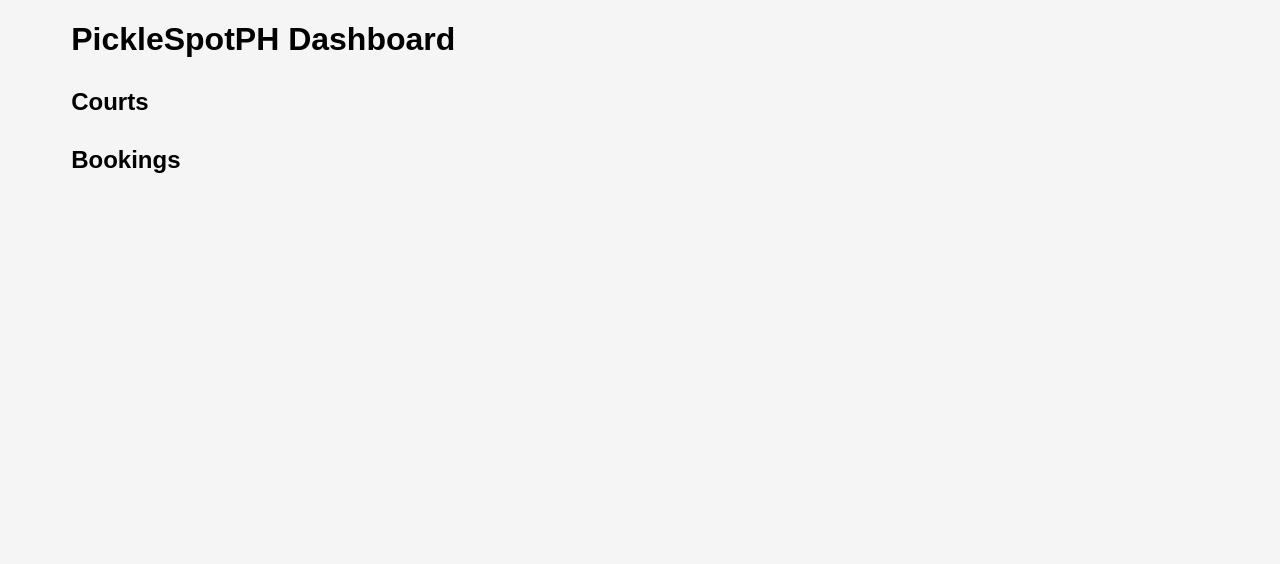
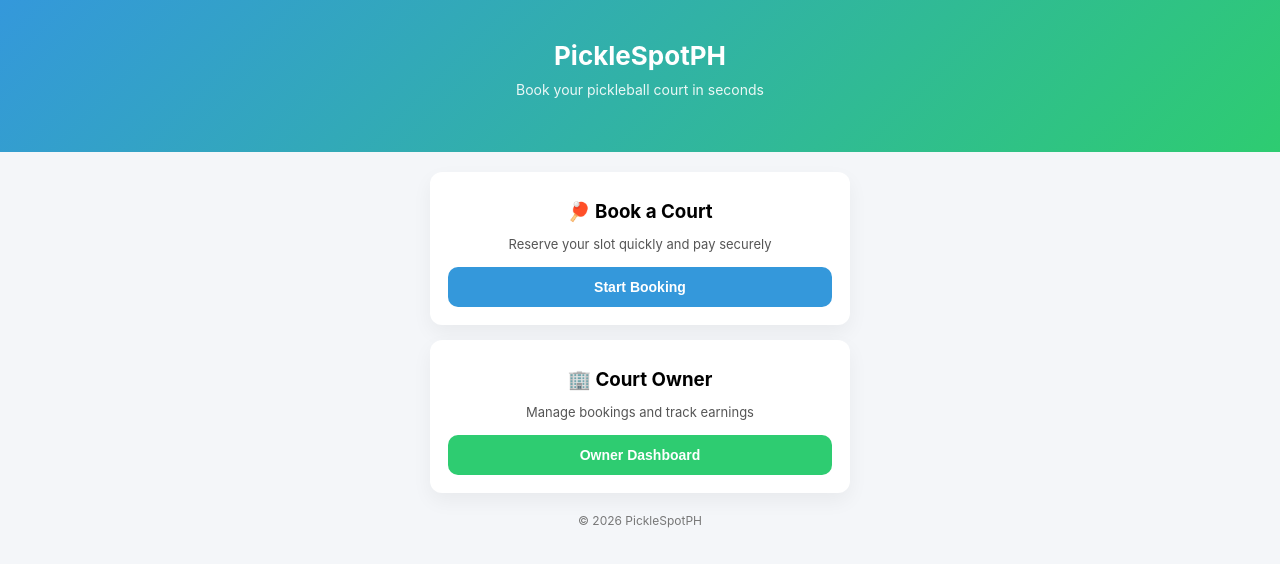
Before and after one commit to aleccamins/picklespotph, a website: page public/index.html in a window 1280 px wide. Drawn offline with Linux system fonts and the light colour scheme; no server answers.

Commit message:
improved landing page UI

```diff
--- a/public/index.html
+++ b/public/index.html
@@ -1,44 +1,127 @@
 <!DOCTYPE html>
 <html>
 <head>
-  <title>PickleSpotPH Dashboard</title>
+  <title>PickleSpotPH</title>
+  <meta name="viewport" content="width=device-width, initial-scale=1.0">
+
   <style>
-    body { font-family: Arial; background:#f5f5f5; }
-    .container { width:90%; margin:auto; }
-    h2 { margin-top:30px; }
+    body {
+      margin: 0;
+      font-family: -apple-system, BlinkMacSystemFont, "Segoe UI", Roboto;
+      background: #f4f6f9;
+    }
+
+    .hero {
+      background: linear-gradient(135deg, #3498db, #2ecc71);
+      color: white;
+      padding: 40px 20px;
+      text-align: center;
+    }
+
+    .hero h1 {
+      margin: 0;
+      font-size: 26px;
+    }
+
+    .hero p {
+      margin-top: 10px;
+      font-size: 14px;
+      opacity: 0.9;
+    }
+
+    .container {
+      max-width: 420px;
+      margin: auto;
+      padding: 20px;
+    }
 
     .card {
-      background:white;
-      padding:15px;
-      margin:10px 0;
-      border-radius:10px;
-      box-shadow:0 2px 5px rgba(0,0,0,0.1);
+      background: white;
+      padding: 18px;
+      border-radius: 12px;
+      margin-bottom: 15px;
+      box-shadow: 0 8px 20px rgba(0,0,0,0.05);
+      text-align: center;
+    }
+
+    .card h3 {
+      margin: 10px 0 5px;
+    }
+
+    .card p {
+      font-size: 13px;
+      color: #555;
+      margin-bottom: 15px;
     }
 
     button {
-      padding:8px 12px;
-      margin:5px;
-      border:none;
-      border-radius:5px;
-      cursor:pointer;
+      width: 100%;
+      padding: 12px;
+      border: none;
+      border-radius: 10px;
+      font-size: 14px;
+      font-weight: bold;
+      cursor: pointer;
     }
 
-    .approve { background:green; color:white; }
-    .reject { background:red; color:white; }
+    .primary {
+      background: #3498db;
+      color: white;
+    }
+
+    .secondary {
+      background: #2ecc71;
+      color: white;
+    }
+
+    .footer {
+      text-align: center;
+      font-size: 12px;
+      color: #777;
+      margin-top: 20px;
+    }
   </style>
 </head>
 
 <body>
-<div class="container">
-  <h1>PickleSpotPH Dashboard</h1>
 
-  <h2>Courts</h2>
-  <div id="courts"></div>
-
-  <h2>Bookings</h2>
-  <div id="bookings"></div>
+<!-- HERO -->
+<div class="hero">
+  <h1>PickleSpotPH</h1>
+  <p>Book your pickleball court in seconds</p>
 </div>
 
-<script src="dashboard.js"></script>
+<div class="container">
+
+  <!-- PLAYER -->
+  <div class="card">
+    <h3>🏓 Book a Court</h3>
+    <p>Reserve your slot quickly and pay securely</p>
+    <button class="primary" onclick="goPlayer()">Start Booking</button>
+  </div>
+
+  <!-- OWNER -->
+  <div class="card">
+    <h3>🏢 Court Owner</h3>
+    <p>Manage bookings and track earnings</p>
+    <button class="secondary" onclick="goOwner()">Owner Dashboard</button>
+  </div>
+
+  <div class="footer">
+    © 2026 PickleSpotPH
+  </div>
+
+</div>
+
+<script>
+function goPlayer() {
+  window.location.href = "player.html";
+}
+
+function goOwner() {
+  window.location.href = "owner.html";
+}
+</script>
+
 </body>
 </html>
```
